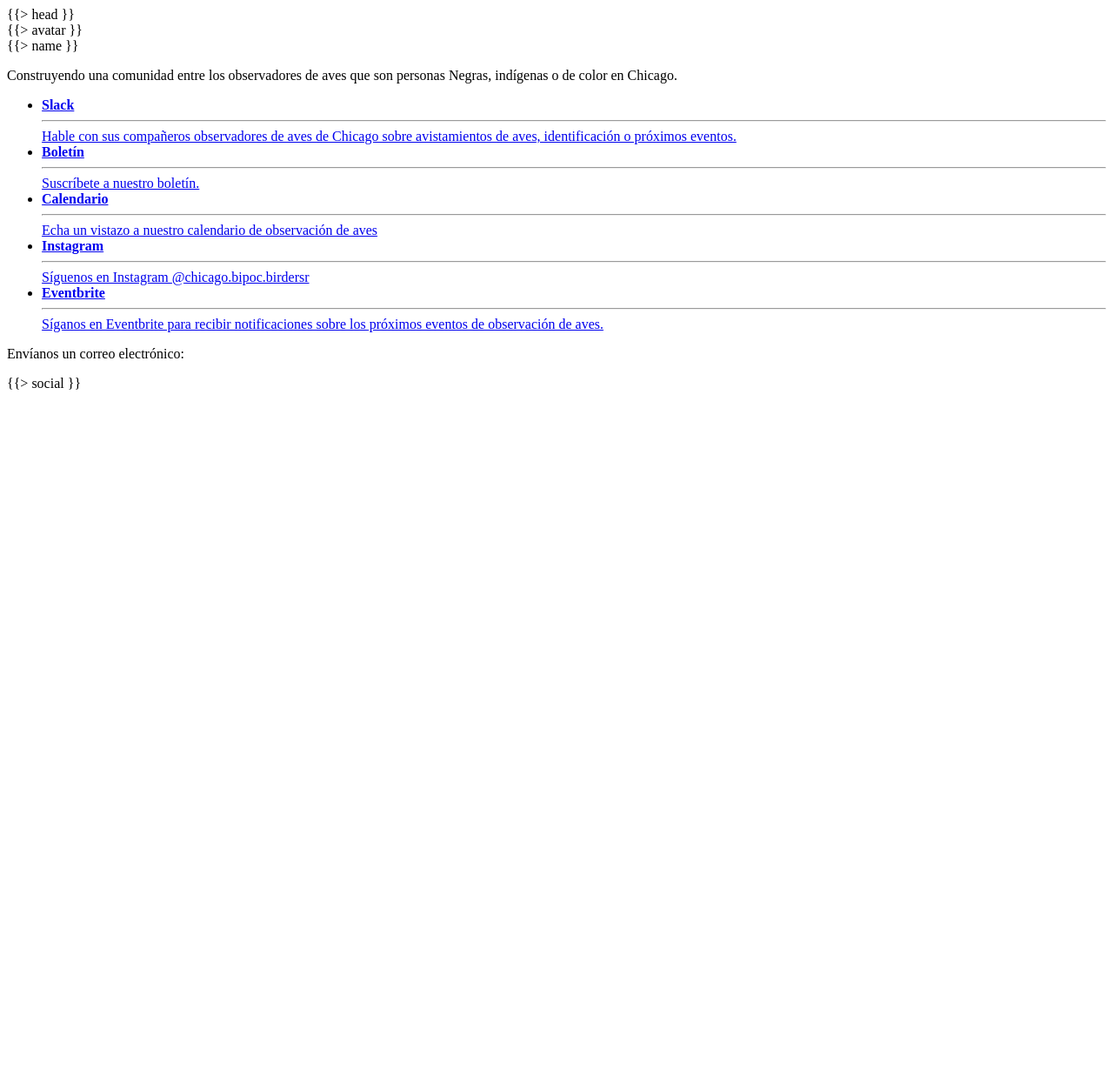
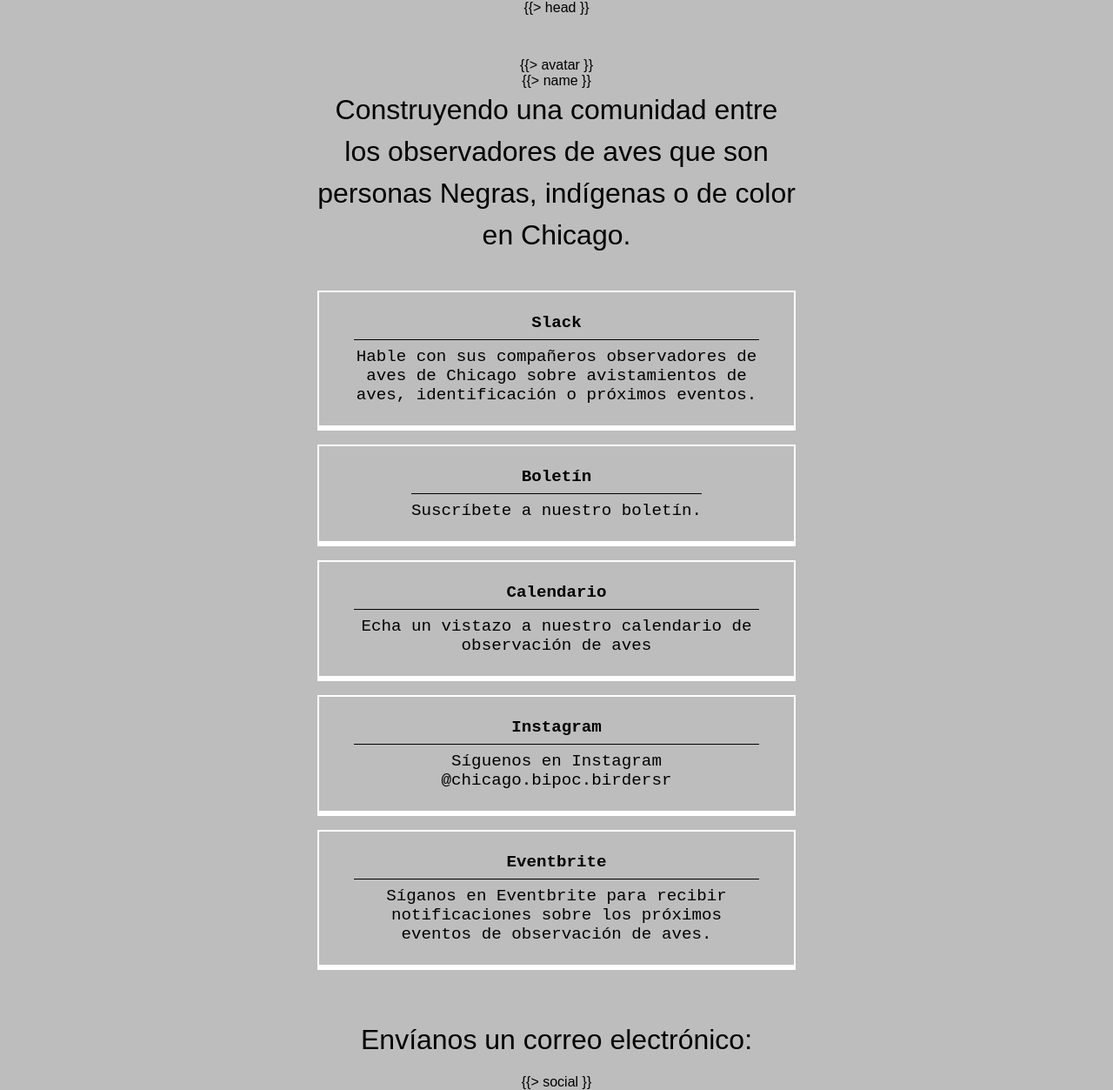
Before and after one commit to windycitybirdlab/chicagobipocbirders, a Jekyll site: the page espanol/index.html, which Jekyll copies as it is, in a window 1280 px wide. Shown: the whole page at 87% size. Built offline with Jekyll 4.4.1, drawn with Linux system fonts in a browser that asks for light colours; before the commit the page ends 900 px from its top, so only the background shows below that.

Commit message:
css and espanol fix

```diff
--- a/index.html
+++ b/index.html
@@ -19,7 +19,7 @@
     <p>{{ site.data.settings.description }}</p>
 
     <!-- Spanish Link -->
-    <a style="border-bottom: none; background:none; color:blue" href="/chicagobipocbirders/español/index.html">[ 🌐 - español ]</a>
+    <a style="border-bottom: none; background:none; color:blue" href="/chicagobipocbirders/espanol/index.html">[ 🌐 - español ]</a>
 
     <!-- Links Section -->
     {% if site.data.settings.links %}
```
Also changed, not shown: assets/css/style.css (renamed from assets/css/main.css).
